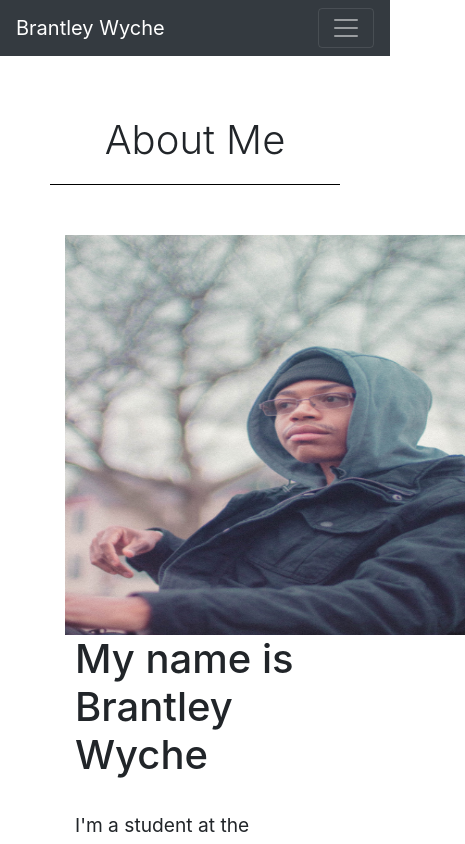
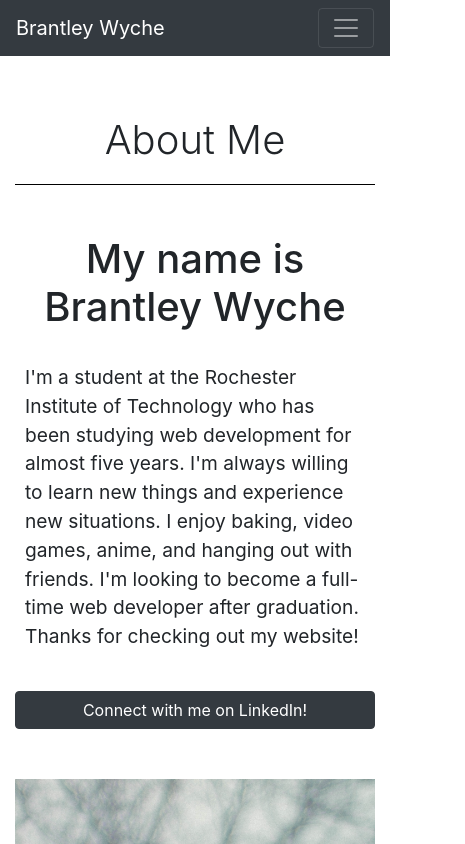
Before and after one commit to Brantley-Wyche/portfolio-site, a React (Create React App) app in the folder portfolio-site/: page /about in a window 390 px wide. Shown: the top 844 px of the page, 465 px wide, since content can reach past the window. Built offline with nearby package versions, Linux system fonts and the light colour scheme.

Commit message:
Updated About, Contact, Skills pages

```diff
--- a/portfolio-site/src/App.css
+++ b/portfolio-site/src/App.css
@@ -26,10 +26,46 @@ body{
 
 }
 
-@media screen and (max-width: 1023px){
+@media screen and (max-width: 992px){
   .condiv{
-    padding: 50px;
+    padding-top: 50px;
   }
+}
+
+@media screen and (max-width: 767px){
+  .typingeffect{
+    text-align: center !important;
+  }
+}
+
+@media screen and (max-width: 992px){
+  .about_para{
+    margin-bottom: 50px;
+  }
+
+  .aboutpic{
+    margin-bottom: 50px;
+  }
+
+  .blackHR{
+    margin-left: 15px;
+    margin-right: 15px;
+  }
+
+  .linkedin_button{
+    display: block !important;
+    width: 100% !important;
+  }
+
+  .about_header{
+    text-align: center;
+  }
+
+}
+
+.ACC{
+  font-size: 32px !important;
+  text-align: center;
 }
 
 svg{
@@ -51,10 +87,7 @@ svg{
   margin: 30px;
 }
 
-.aboutpic{
-  height: 400px;
-  width: 400px;
-}
+
 
 .typingeffect{
   font-size: var(--typing-font);
--- a/portfolio-site/src/contents/About.js
+++ b/portfolio-site/src/contents/About.js
@@ -17,11 +17,11 @@ class About extends Component {
 
             <Container>
                 <Row>
-                    <Col>
-                    <Image src={require("../img/Brantley-20.jpg")}  className="aboutpic"/>
+                    <Col xs={{span: 12, order: 2}} lg={{span: 6, order: 1}} className="aboutpic">
+                    <Image src={require("../img/Brantley-20.jpg")} fluid/>
                     </Col>
-                    <Col>
-                        <h1>My name is Brantley Wyche</h1>
+                    <Col xs={{span: 12, order: 1}} lg={{span: 6, order: 2}} className="about_para">
+                        <h1 className="about_header">My name is Brantley Wyche</h1>
 
                         <br />
 
@@ -29,9 +29,10 @@ class About extends Component {
 
                         <br />
 
-                        <Button href="https://www.linkedin.com/in/brantley-wyche-8744a5172/" variant="outline-dark">Feel free to connect with me on LinkedIn!</Button>
+                        <Button href="https://www.linkedin.com/in/brantley-wyche-8744a5172/" variant="dark" className="linkedin_button">Connect with me on LinkedIn!</Button>
 
                     </Col>
+
                 </Row>
             </Container>
 
--- a/portfolio-site/src/contents/Contact.js
+++ b/portfolio-site/src/contents/Contact.js
@@ -1,9 +1,13 @@
 import React, { Component } from 'react';
 import Form from 'react-bootstrap/Form';
 import Button from 'react-bootstrap/Button';
+import Container from 'react-bootstrap/Container';
+import Row from 'react-bootstrap/Row';
+import Col from 'react-bootstrap/Col';
 
 
 class Contact extends Component{
+
     render(){
 
         return(
@@ -11,22 +15,30 @@ class Contact extends Component{
                 <h1 className="subtopic">Contact Me</h1>
                 <hr className="blackHR"></hr>
 
+                <Container>
+                    <Row>
+                        <Col>
                             <p style={{ textAlign: 'center' }}>Please fill out the form below if you want to get in touch with me and I will get back to you as soon as I can!</p>
 
                             <Form>
                                 <Form.Group>
-                        <Form.Control type="text" placeholder="Your Name" />
+                                    <Form.Control ref="name" type="text" placeholder="Your Name" />
                                 </Form.Group>
                                 <Form.Group>
-                        <Form.Control type="email" placeholder="Your Email Address" />
+                                    <Form.Control ref="email" type="email" placeholder="Your Email Address" />
                                 </Form.Group>
                                 <Form.Group>
-                        <Form.Control as="textarea" rows={3} placeholder="Your Message"/>
+                                    <Form.Control ref="message" as="textarea" rows={3} placeholder="Your Message"/>
                                 </Form.Group>
-                    <Button variant="primary" type="submit" block>
+                                <Button variant="dark" type="submit" block>
                                     Send Message
                                 </Button>
                             </Form>
+                        </Col>
+                    </Row>
+                </Container>
+
+
             </div>
         )
     }
--- a/portfolio-site/src/contents/Skills.js
+++ b/portfolio-site/src/contents/Skills.js
@@ -1,6 +1,7 @@
 import React, { Component } from 'react';
 import Card from 'react-bootstrap/Card';
-import CardColumns from 'react-bootstrap/CardColumns'
+import CardColumns from 'react-bootstrap/CardColumns';
+
 
 class Skills extends Component{
 
@@ -12,6 +13,7 @@ class Skills extends Component{
             'myskills':['HTML','CSS', 'Bootstrap','PHP','JavaScript','jQuery','React JS','Angular','SQL','Java','C#','WordPress']
         };
     }
+
 
     render(){
 
@@ -30,6 +32,7 @@ class Skills extends Component{
                                 </Card>
                     })}
                 </CardColumns>
+
             </div>
         )
     }
```
Lines whose indentation alone changed are shown as unchanged.
